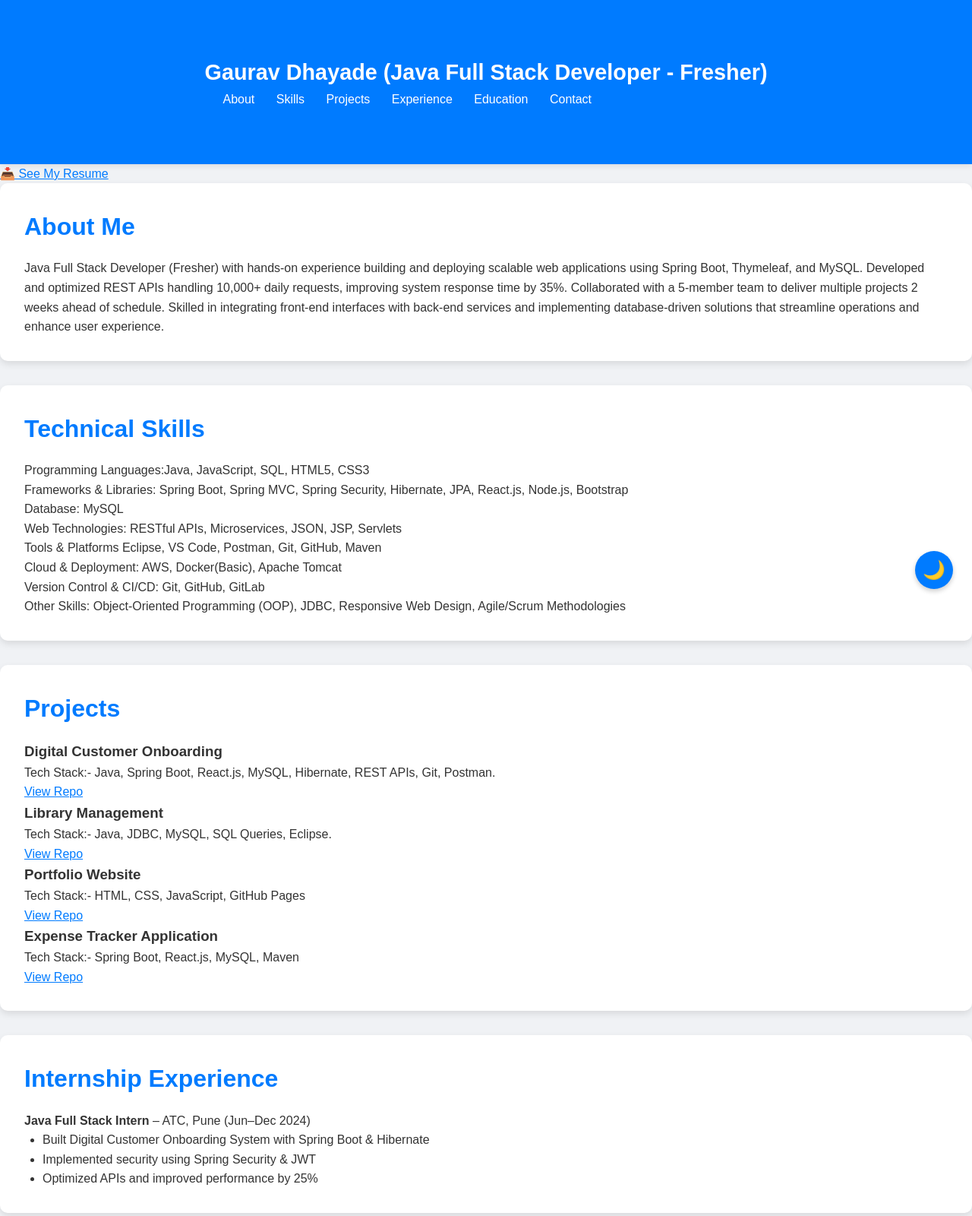
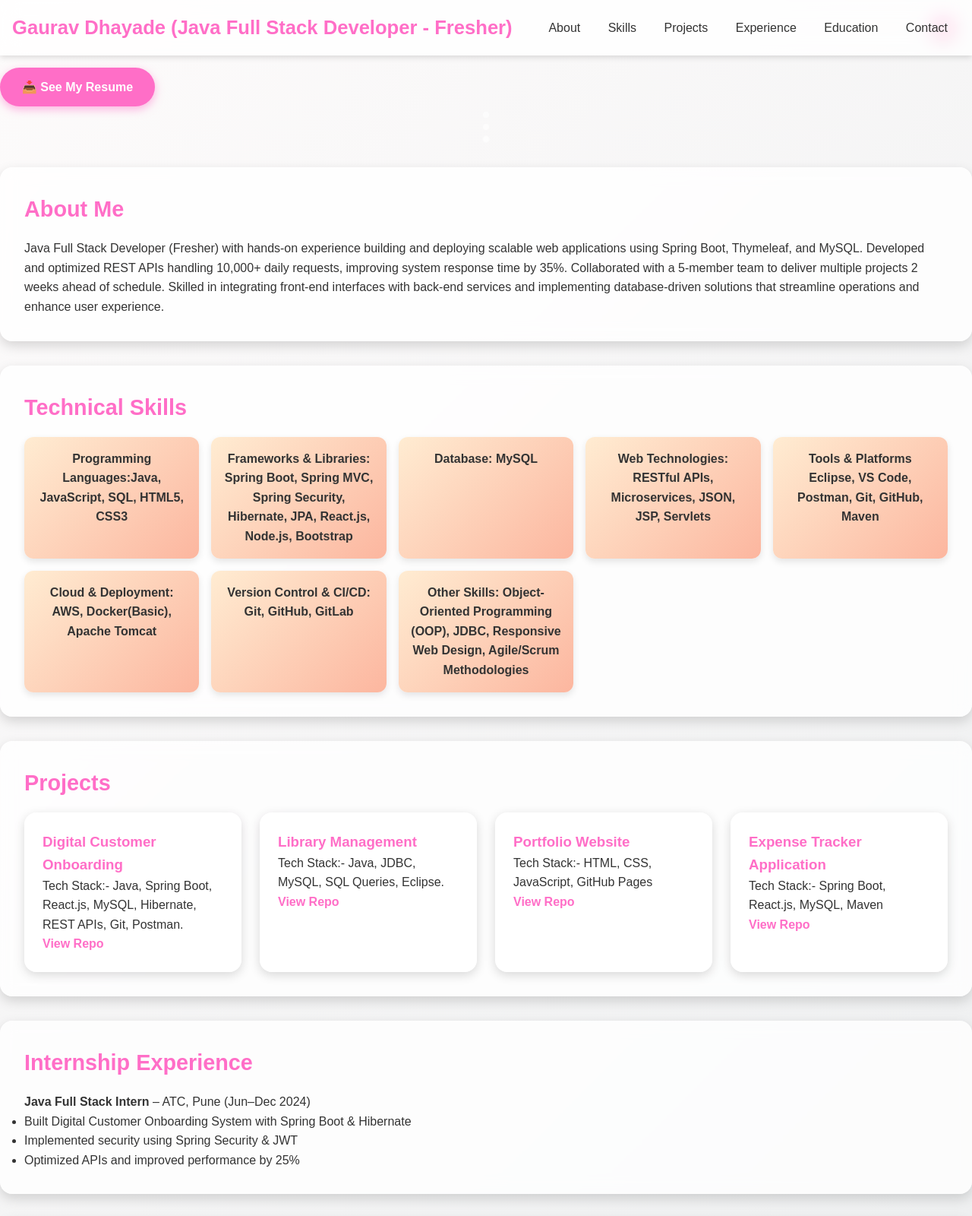
Before and after one commit to Gauravdhayade/Personal-portfolio, a plain HTML site: page index.html in a window 1280 px wide. Shown: the top 1600 px of the page at 76% size. Drawn offline with Linux system fonts and the light colour scheme.

Commit message:
Update style.css

```diff
--- a/style.css
+++ b/style.css
@@ -1,4 +1,3 @@
-/* Base Reset */
 * {
   margin: 0;
   padding: 0;
@@ -6,135 +5,283 @@
 }
 
 body {
-  font-family: 'Poppins', sans-serif;
-  background-color: #f0f2f5;
-  color: #333;
+  font-family: "Poppins", sans-serif;
+  background: var(--bg);
+  color: var(--text);
   line-height: 1.6;
-  transition: background-color 0.3s ease, color 0.3s ease;
+  scroll-behavior: smooth;
+  transition: background 0.3s, color 0.3s;
 }
 
-.container {
-  max-width: 1000px;
-  margin: 2rem auto;
-  padding: 1rem;
+:root {
+  --bg: linear-gradient(135deg, #fdfbfb, #ebedee);
+  --text: #333;
+  --accent: #ff6ec7;
+  --card-bg: #ffffffcc;
+  --shadow: rgba(0, 0, 0, 0.15);
 }
 
+body.dark {
+  --bg: linear-gradient(135deg, #1a1a1a, #2c2c2c);
+  --text: #f1f1f1;
+  --accent: #66b2ff;
+  --card-bg: #2a2a2acc;
+  --shadow: rgba(255, 255, 255, 0.1);
+}
+
+/* Navbar */
 .navbar {
+  background: var(--card-bg);
+  backdrop-filter: blur(12px);
+  box-shadow: 0 2px 8px var(--shadow);
+  padding: 1rem;
+  position: sticky;
+  top: 0;
+  z-index: 1000;
+}
+
+.navbar .container {
   display: flex;
   justify-content: space-between;
   align-items: center;
-  padding: 1.5rem 2rem;
-  background-color: #007BFF;
-  color: white;
-  position: sticky;
-  top: 0;
-  z-index: 1000;
-  box-shadow: 0 2px 8px rgba(0,0,0,0.1);
 }
 
-.navbar .logo {
-  font-size: 1.8rem;
-  font-weight: bold;
+.logo {
+  color: var(--accent);
+  font-size: 1.6rem;
+  font-weight: 700;
 }
 
-.navbar nav a {
-  margin-left: 1.5rem;
+nav a {
+  margin: 0 1rem;
   text-decoration: none;
-  color: white;
+  color: var(--text);
   font-weight: 500;
+  position: relative;
+  transition: color 0.3s;
 }
 
-.navbar nav a:hover {
-  text-decoration: underline;
+nav a::after {
+  content: "";
+  position: absolute;
+  bottom: -4px;
+  left: 0;
+  width: 0;
+  height: 2px;
+  background: var(--accent);
+  transition: width 0.3s;
 }
 
-.intro {
-  text-align: center;
-  padding: 4rem 1rem;
+nav a:hover {
+  color: var(--accent);
+}
+nav a:hover::after {
+  width: 100%;
 }
 
-.intro h2 {
-  font-size: 2.5rem;
-  color: #333;
-  margin-bottom: 1rem;
+/* Hero */
+.hero {
+  height: 100vh;
+  display: flex;
+  justify-content: center;
+  align-items: center;
+  flex-direction: column;
+  text-align: center;
+  background: linear-gradient(135deg, #ff9a9e, #fad0c4, #fad0c4);
+  color: #fff;
+  animation: bgShift 10s infinite alternate;
 }
 
-.intro p {
-  font-size: 1.2rem;
-  color: #555;
+@keyframes bgShift {
+  0% {
+    background: linear-gradient(135deg, #ff9a9e, #fad0c4);
+  }
+  50% {
+    background: linear-gradient(135deg, #a18cd1, #fbc2eb);
+  }
+  100% {
+    background: linear-gradient(135deg, #84fab0, #8fd3f4);
+  }
 }
 
+.hero h2 {
+  font-size: 2.8rem;
+  text-shadow: 2px 2px 10px rgba(0, 0, 0, 0.4);
+}
+
+.hero .highlight {
+  color: #ffeb3b;
+}
+
+.btn {
+  display: inline-block;
+  margin-top: 1rem;
+  padding: 0.8rem 1.8rem;
+  background: var(--accent);
+  color: white;
+  border-radius: 30px;
+  text-decoration: none;
+  font-weight: 600;
+  transition: 0.3s;
+  box-shadow: 0 4px 12px rgba(255, 110, 199, 0.5);
+}
+
+.btn:hover {
+  background: #ff85d8;
+  transform: scale(1.05);
+}
+
+/* Sections */
 section {
-  background-color: #fff;
+  padding: 4rem 10%;
+}
+
+.section-card {
+  background: var(--card-bg);
   padding: 2rem;
-  margin-bottom: 2rem;
-  border-radius: 10px;
-  box-shadow: 0 4px 10px rgba(0,0,0,0.1);
+  border-radius: 16px;
+  box-shadow: 0 6px 16px var(--shadow);
+  margin: 2rem 0;
+  backdrop-filter: blur(10px);
+  transition: transform 0.3s, box-shadow 0.3s;
+}
+
+.section-card:hover {
+  transform: translateY(-5px);
+  box-shadow: 0 8px 20px var(--shadow);
 }
 
 h2 {
-  color: #007BFF;
-  font-size: 2rem;
   margin-bottom: 1rem;
+  color: var(--accent);
+  font-size: 1.8rem;
 }
 
-ul {
-  list-style-type: disc;
-  padding-left: 1.5rem;
+/* Skills */
+.skills-container {
+  display: grid;
+  grid-template-columns: repeat(auto-fit, minmax(220px, 1fr));
+  gap: 1rem;
 }
 
-a {
-  color: #007BFF;
+.skill-card {
+  background: linear-gradient(135deg, #ffecd2, #fcb69f);
+  color: #333;
+  padding: 1rem;
+  border-radius: 12px;
+  text-align: center;
+  font-weight: 600;
+  box-shadow: 0 4px 10px rgba(0, 0, 0, 0.1);
+  transition: transform 0.3s;
 }
 
+.skill-card:hover {
+  transform: scale(1.05);
+  background: linear-gradient(135deg, #a1c4fd, #c2e9fb);
+}
+
+/* Projects */
+.projects-container {
+  display: grid;
+  gap: 1.5rem;
+  grid-template-columns: repeat(auto-fit, minmax(250px, 1fr));
+}
+
+.project-card {
+  background: var(--card-bg);
+  padding: 1.5rem;
+  border-radius: 16px;
+  box-shadow: 0 4px 14px var(--shadow);
+  transition: transform 0.3s, box-shadow 0.3s;
+}
+
+.project-card:hover {
+  transform: translateY(-6px) scale(1.03);
+  box-shadow: 0 8px 20px var(--shadow);
+}
+
+.project-card h3 {
+  color: var(--accent);
+}
+
+.project-card a {
+  color: var(--accent);
+  font-weight: 600;
+  text-decoration: none;
+}
+
+/* Footer */
 footer {
   text-align: center;
   padding: 1.5rem;
-  background-color: #007BFF;
-  color: white;
-  border-radius: 0 0 10px 10px;
-  font-size: 0.95rem;
+  margin-top: 2rem;
+  background: var(--card-bg);
+  box-shadow: 0 -2px 8px var(--shadow);
+  border-radius: 12px 12px 0 0;
 }
 
+/* Scroll Indicator */
+.scroll-indicator span {
+  display: block;
+  width: 10px;
+  height: 10px;
+  margin: 6px auto;
+  background: white;
+  border-radius: 50%;
+  animation: bounce 1.5s infinite;
+}
+
+.scroll-indicator span:nth-child(2) {
+  animation-delay: 0.2s;
+}
+.scroll-indicator span:nth-child(3) {
+  animation-delay: 0.4s;
+}
+
+@keyframes bounce {
+  0%,
+  80%,
+  100% {
+    transform: scale(0.8);
+    opacity: 0.6;
+  }
+  40% {
+    transform: scale(1.3);
+    opacity: 1;
+  }
+}
+
+/* Back to Top */
+#back-to-top {
+  position: fixed;
+  bottom: 20px;
+  right: 20px;
+  background: var(--accent);
+  color: white;
+  border: none;
+  padding: 0.8rem 1rem;
+  border-radius: 50%;
+  cursor: pointer;
+  display: none;
+  box-shadow: 0 4px 12px rgba(0, 0, 0, 0.3);
+  transition: 0.3s;
+}
+
+#back-to-top:hover {
+  transform: scale(1.1);
+  background: #ff85d8;
+}
+
+/* Theme Toggle */
 #theme-toggle {
   position: fixed;
-  bottom: 25px;
-  right: 25px;
-  background-color: #007BFF;
+  right: 20px;
+  top: 20px;
+  background: var(--accent);
   color: white;
   border: none;
   border-radius: 50%;
-  width: 50px;
-  height: 50px;
-  font-size: 1.5rem;
+  padding: 0.6rem;
   cursor: pointer;
-  box-shadow: 0 3px 6px rgba(0,0,0,0.2);
-  transition: background-color 0.3s ease;
+  box-shadow: 0 4px 10px rgba(0, 0, 0, 0.2);
 }
-
-#theme-toggle:hover {
-  background-color: #0056b3;
-}
-
-/* Dark Mode Styling */
-body.dark-mode {
-  background-color: #181818;
-  color: #eee;
-}
-
-body.dark-mode section {
-  background-color: #222;
-}
-
-body.dark-mode .navbar {
-  background-color: #333;
-}
-
-body.dark-mode footer {
-  background-color: #333;
-}
-
-body.dark-mode #theme-toggle {
-  background-color: #90CAF9;
-  color: #121212;
-}
```
